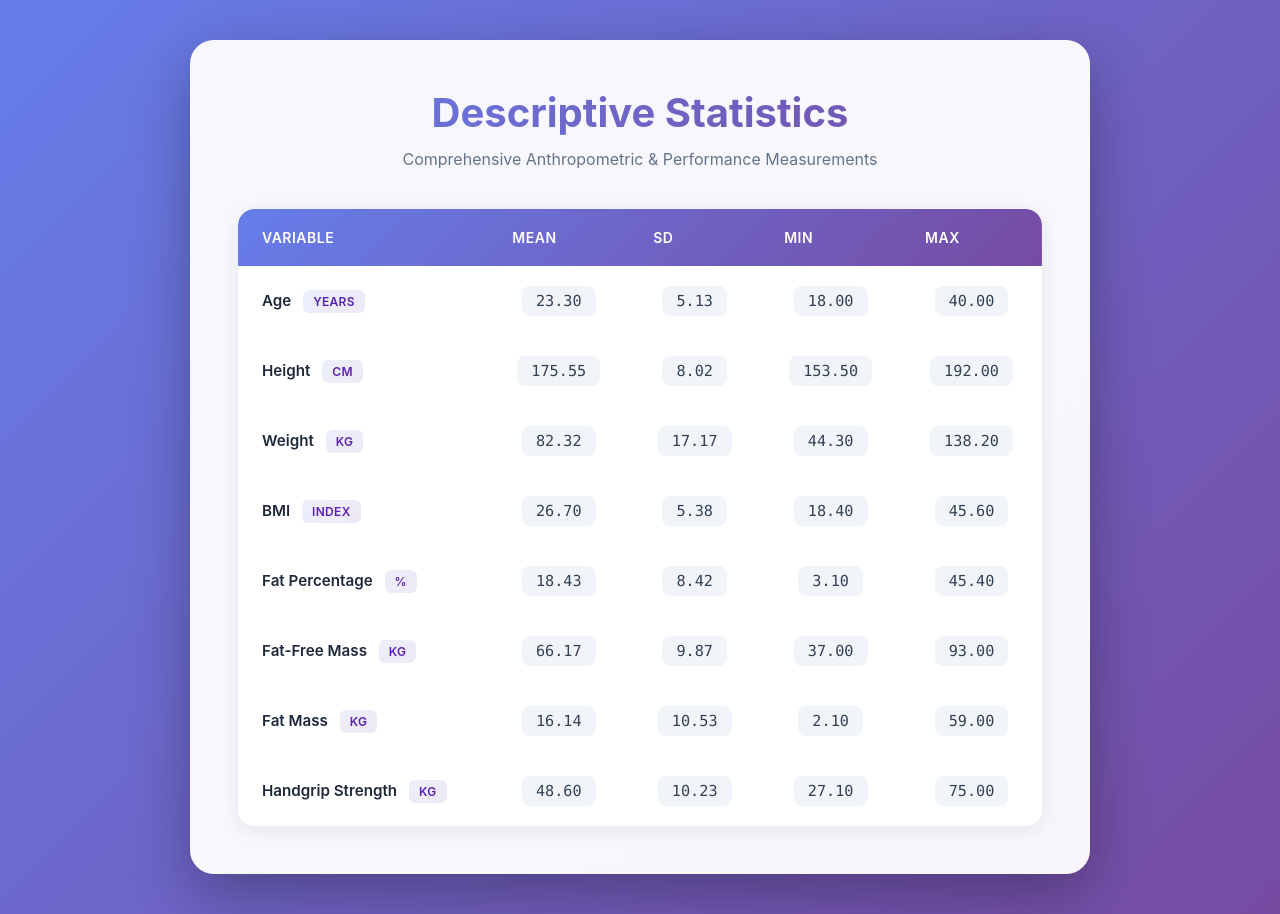
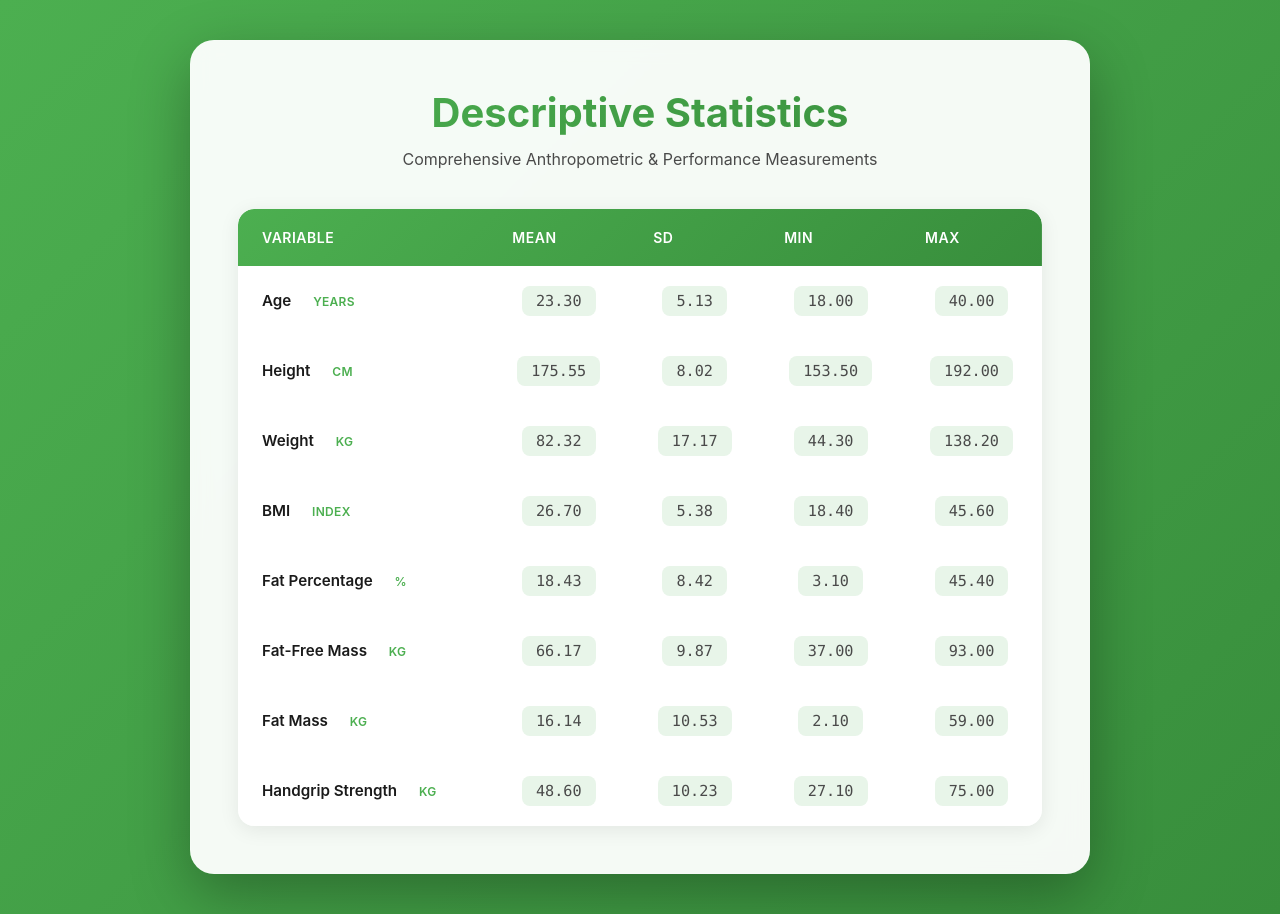
Before and after one commit to JessicaDouthit00/Descriptive-Statistics, a plain HTML site: page index.html in a window 1280 px wide. Drawn offline with Linux system fonts and the light colour scheme.

Commit message:
Refactor styles to use CSS variables and green theme
Updated styles to use CSS variables for colors and improved background gradients.

```diff
--- a/index.html
+++ b/index.html
@@ -5,6 +5,16 @@
     <meta name="viewport" content="width=device-width, initial-scale=1.0">
     <title>Descriptive Statistics</title>
     <style>
+        /* Define Green and Dark Green colors for easy replacement */
+        :root {
+            --green-primary: #4CAF50; /* A vibrant, standard green */
+            --green-dark: #388E3C; /* A darker shade for contrast */
+            --green-light-bg: #E8F5E9; /* A very light green for accents */
+            --white-primary: #FFFFFF;
+            --gray-text: #4A4A4A;
+            --light-gray-border: #E0E0E0;
+        }
+
         * {
             margin: 0;
             padding: 0;
@@ -13,7 +23,8 @@
 
         body {
             font-family: 'Inter', -apple-system, BlinkMacSystemFont, 'Segoe UI', Roboto, sans-serif;
-            background: linear-gradient(135deg, #667eea 0%, #764ba2 100%);
+            /* Changed background to a green gradient */
+            background: linear-gradient(135deg, var(--green-primary) 0%, var(--green-dark) 100%);
             min-height: 100vh;
             display: flex;
             align-items: center;
@@ -22,6 +33,7 @@
         }
 
         .container {
+            /* Changed container background to white/off-white */
             background: rgba(255, 255, 255, 0.95);
             backdrop-filter: blur(10px);
             border-radius: 24px;
@@ -48,7 +60,8 @@
         h1 {
             font-size: 2.5rem;
             font-weight: 700;
-            background: linear-gradient(135deg, #667eea 0%, #764ba2 100%);
+            /* Changed text gradient to green */
+            background: linear-gradient(135deg, var(--green-primary) 0%, var(--green-dark) 100%);
             -webkit-background-clip: text;
             -webkit-text-fill-color: transparent;
             background-clip: text;
@@ -58,7 +71,7 @@
 
         .subtitle {
             text-align: center;
-            color: #64748b;
+            color: var(--gray-text); /* Use a neutral dark color for subtitle */
             font-size: 1rem;
             margin-bottom: 40px;
             font-weight: 400;
@@ -74,16 +87,17 @@
             width: 100%;
             border-collapse: separate;
             border-spacing: 0;
-            background: white;
+            background: var(--white-primary);
             overflow: hidden;
         }
 
         thead {
-            background: linear-gradient(135deg, #667eea 0%, #764ba2 100%);
+            /* Changed header background to green gradient */
+            background: linear-gradient(135deg, var(--green-primary) 0%, var(--green-dark) 100%);
         }
 
         th {
-            color: white;
+            color: var(--white-primary);
             font-weight: 600;
             text-transform: uppercase;
             font-size: 0.875rem;
@@ -103,11 +117,12 @@
 
         tbody tr {
             transition: all 0.3s ease;
-            border-bottom: 1px solid #f1f5f9;
+            border-bottom: 1px solid var(--light-gray-border);
         }
 
         tbody tr:hover {
-            background: linear-gradient(to right, #f8fafc, #f1f5f9);
+            /* Changed row hover background to light green/white */
+            background: linear-gradient(to right, #FAFAFA, var(--green-light-bg));
             transform: scale(1.01);
             box-shadow: 0 4px 12px rgba(0, 0, 0, 0.05);
         }
@@ -118,13 +133,13 @@
 
         td {
             padding: 20px 24px;
-            color: #334155;
+            color: var(--gray-text);
             font-size: 0.95rem;
         }
 
         td:first-child {
             font-weight: 600;
-            color: #1e293b;
+            color: #1A1A1A; /* Darkest text for variable names */
         }
 
         td:not(:first-child) {
@@ -136,22 +151,26 @@
         .stat-value {
             display: inline-block;
             padding: 6px 14px;
-            background: #f1f5f9;
+            /* Changed stat-value background to light green */
+            background: var(--green-light-bg);
             border-radius: 8px;
             font-weight: 500;
             transition: all 0.2s ease;
+            color: var(--gray-text); /* Ensure the number itself is readable */
         }
 
         tbody tr:hover .stat-value {
-            background: linear-gradient(135deg, #667eea15 0%, #764ba215 100%);
-            color: #5b21b6;
+            /* Changed stat-value hover background/text to green */
+            background: linear-gradient(135deg, var(--green-primary)15 0%, var(--green-dark)15 100%);
+            color: var(--green-dark);
         }
 
         .badge {
             display: inline-block;
             padding: 4px 10px;
-            background: linear-gradient(135deg, #667eea20 0%, #764ba220 100%);
-            color: #5b21b6;
+            /* Changed badge background/text to green */
+            background: linear-gradient(135deg, var(--green-primary)20 0%, var(--green-dark)20 100%);
+            color: var(--green-primary);
             border-radius: 6px;
             font-size: 0.75rem;
             font-weight: 600;
@@ -175,7 +194,7 @@
             }
         }
 
-        /* Subtle animation for table rows */
+        /* Subtle animation for table rows - kept the original animation */
         tbody tr {
             animation: slideIn 0.5s ease-out backwards;
         }
```
